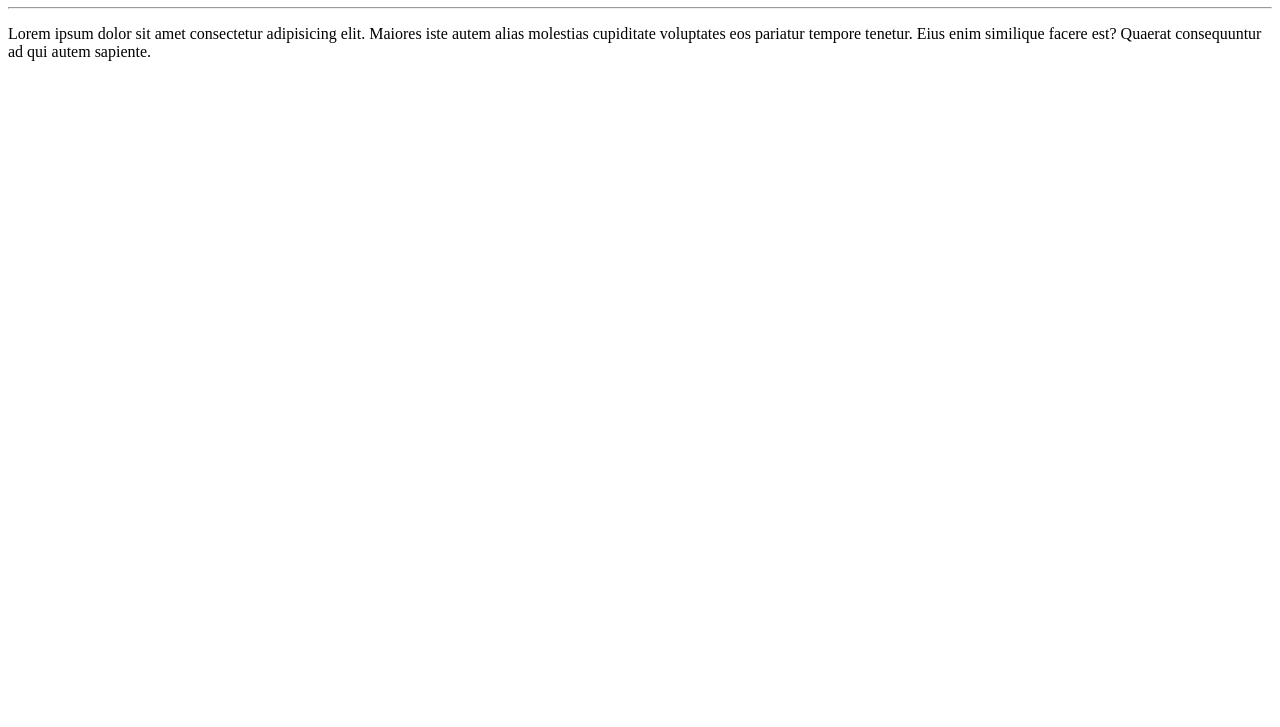
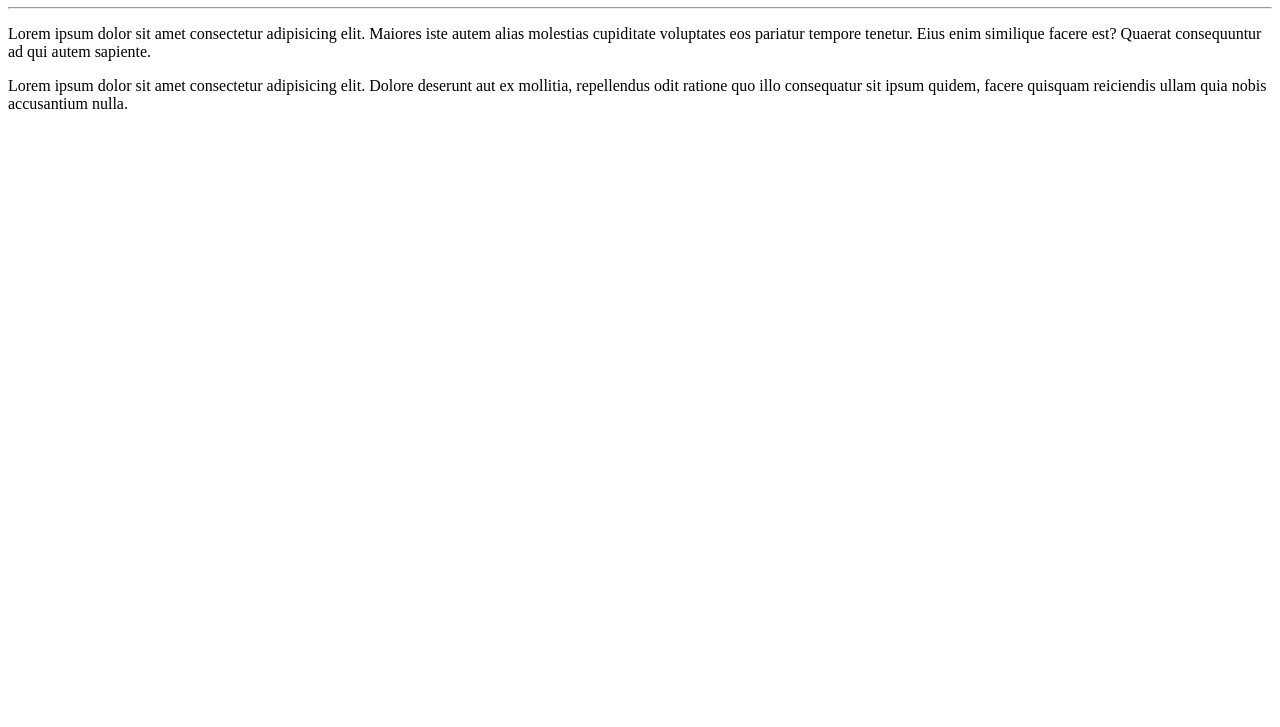
Before and after one commit to jadsonalves0/AulaGIT, a plain HTML site: page site-exemplo/index.html in a window 1280 px wide. Shown: the part 73-800 px from the top of the page. Drawn offline with Linux system fonts and the light colour scheme.

Commit message:
Novo paragrafo

```diff
--- a/site-exemplo/index.html
+++ b/site-exemplo/index.html
@@ -10,5 +10,6 @@
     <hr>
     <p>Lorem ipsum dolor sit amet consectetur adipisicing elit. Maiores iste autem alias molestias cupiditate voluptates eos pariatur tempore tenetur. Eius enim similique facere est? Quaerat consequuntur ad qui autem sapiente.
     </p>
+    <p>Lorem ipsum dolor sit amet consectetur adipisicing elit. Dolore deserunt aut ex mollitia, repellendus odit ratione quo illo consequatur sit ipsum quidem, facere quisquam reiciendis ullam quia nobis accusantium nulla.</p>
 </body>
 </html>
```
